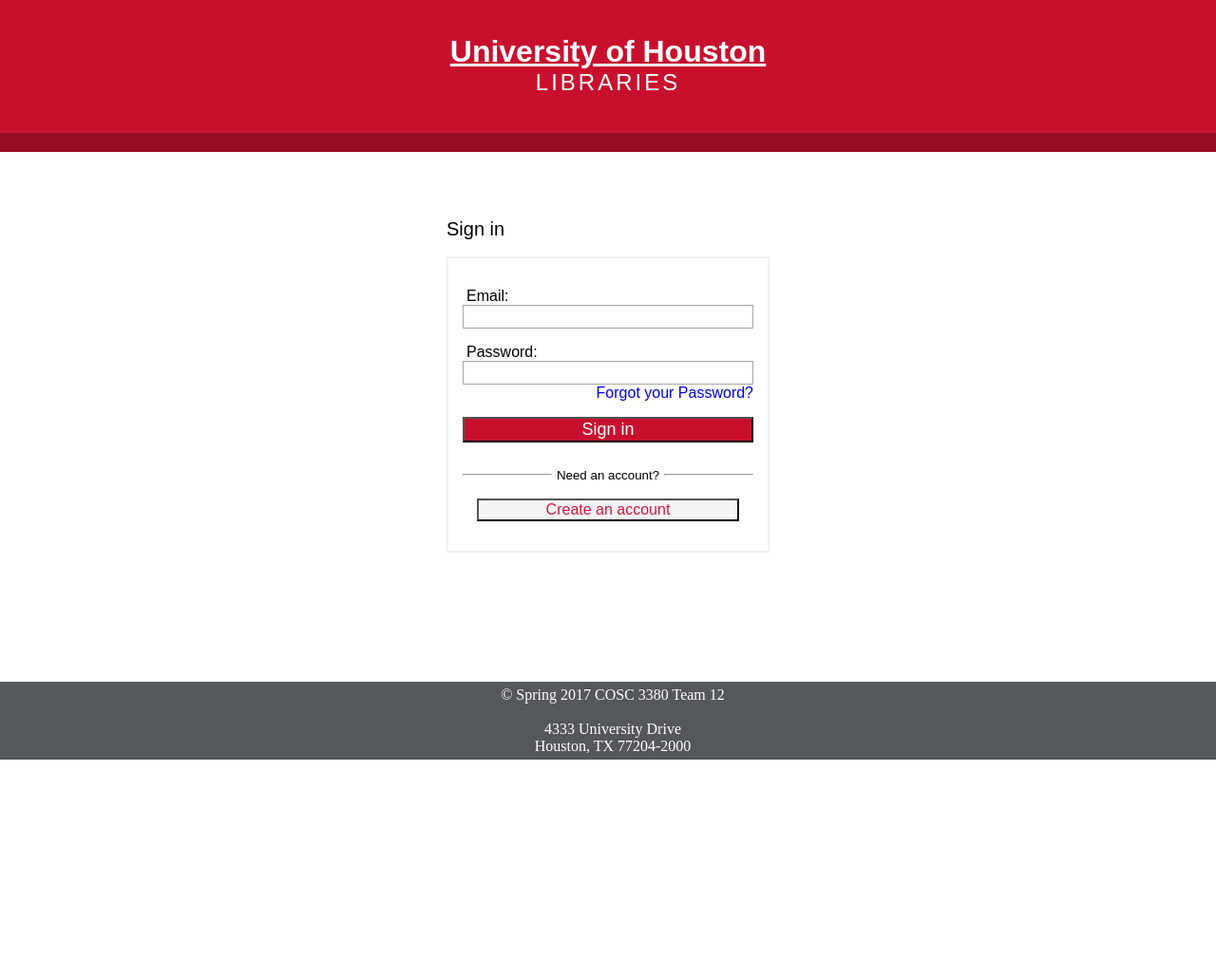
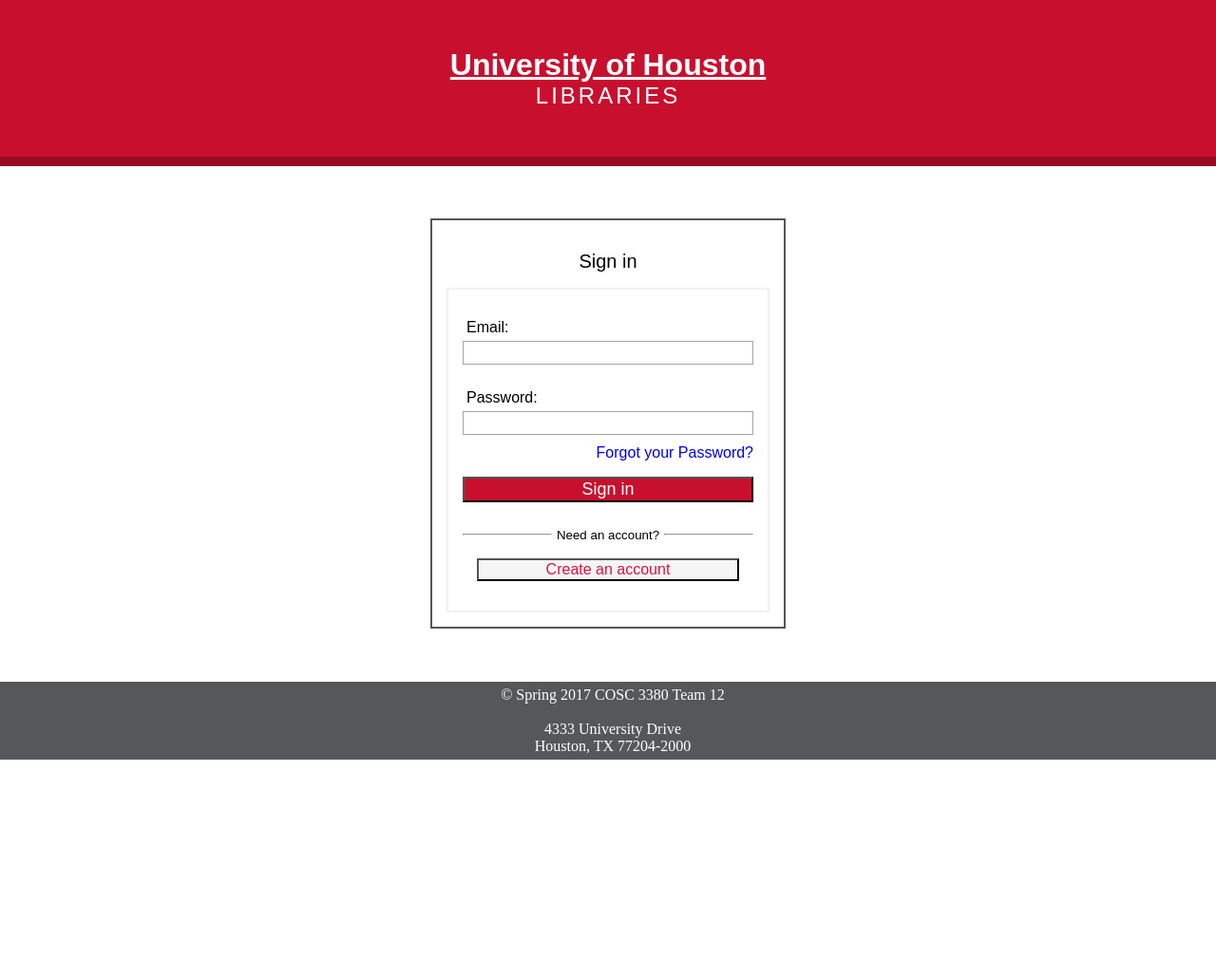
Before and after one commit to DataBaseTeam12/DataBase, a PHP site: page /LoginSystem/login.php in a window 1280 px wide. Shown: the whole page at 95% size. After the commit the page ends 800 px from the top, so only its background shows below. Run offline with PHP 8.4, Linux system fonts and the light colour scheme.

Commit message:
Adopted Erics html code and css. Made a few changed to buttons. No reason for my common other than the footer change. Will remove it later.
Also started on registar form. Its garbage atm. Using php file instead
of html because I might add php code.

```diff
--- /dev/null
+++ b/LoginSystem/common.css
@@ -0,0 +1,129 @@
+html, body {
+	margin: 0;
+	padding: 0;
+}
+
+header {
+	/*common*/
+	color: white;
+	background-color: #c8102e; /*lighter red*/
+	margin: 0px;
+	padding: 50px 0px; /*vertical horizontal*/
+	/*text*/
+	text-align: center;
+}
+
+	header h1 {
+		/*common*/
+		color: inherit;
+		background-color: inherit; /*lighter red*/
+		margin: 0px;
+		padding: 0px;
+		/*text*/
+		font: bold 2em sans-serif;
+		text-decoration: underline;
+	}
+
+	header h3 {
+		/*common*/
+		color: inherit;
+		background-color: inherit; /*lighter red*/
+		margin: 0px;
+		padding: 0px;
+		/*text*/
+		font: normal 1.5em sans-serif;
+		letter-spacing: 3px;
+		text-transform: uppercase;
+	}
+
+nav {
+	/*common*/
+	color: white;
+	background-color: #960C22; /*darker red*/
+	margin: 0px;
+	padding: 5px; /*all*/
+	/*view*/
+	overflow: hidden;
+	/*text*/
+	text-align: right;
+}
+
+	nav a {
+		/*common*/
+		color: white;
+		background-color: #c8102e; /*lighter red*/
+		margin: 0px;
+		padding: 10px;
+		/*view*/
+		display: inline-block;
+		/*text*/
+		font: bold 14px sans-serif;
+		text-decoration: none;
+		text-transform: uppercase;
+	}
+
+footer
+{
+    position: absolute;
+    width: 100%;
+    bottom: 0;
+    padding: 5px;
+    color: white;
+    background-color: #54585A;
+    clear: left;
+    text-align: center;
+}
+
+
+.current li {
+	width: 145px;
+	background-color: #960C22; /*darker red*/
+	color: #FFF9D9;
+	font-weight: bold;
+	margin-bottom: 5px;
+	text-align: right;
+}
+
+	.current li:hover {
+		background-color: #960C22; /*darker red*/
+	}
+
+	.current li a {
+		color: #FFF9D9;
+	}
+
+
+.inner {
+}
+
+input[type=username], input[type=password], input[type=text], select {
+	width: 100%;
+	padding: 10px 15px;
+	margin-top: 5px;
+	margin-bottom: 10px;
+	display: inline-block;
+	border: 1px solid #555;
+	box-sizing: border-box;
+}
+
+span.incorrect {
+	font-weight: bold;
+	padding-left: 5px;
+	padding-top: 10px;
+	color: #c8102e; /*lighter red*/
+}
+
+span.forgot {
+	float: right;
+	padding-top: 10px;
+}
+
+	span.forgot a {
+		text-decoration: none;
+		color: #960C22; /*darker red*/
+	}
+
+		span.forgot a:hover {
+			text-decoration: none;
+			color: #c8102e; /*lighter red*/
+		}
--- /dev/null
+++ b/LoginSystem/login.css
@@ -0,0 +1,107 @@
+main {
+	/*common*/
+	color: black;
+	background-color: white;
+	margin: 5px;
+	padding: 50px;
+	/*text*/
+	text-align: center;
+}
+
+#sign-in {
+	/*common*/
+	color: black;
+	background-color: white;
+	margin: 0px;
+	padding: 15px;
+	/*view*/
+	display: inline-block;
+	border: 2px solid #555555;
+	width: 340px;
+	/*text*/
+	font-family: sans-serif;
+	text-align: left;
+}
+
+	#sign-in h2 {
+		font-family: Arial, sans-serif;
+		font-size: 20px;
+		font-weight: 100;
+	}
+
+	#sign-in form {
+		/*common*/
+		margin: 10px 0px 0px 0px;
+		padding: 15px;
+		/*view*/
+		border: 2px solid #f1f1f1;
+		/*text*/
+		font-family: Arial, sans-serif;
+	}
+
+input[type=text], input[type=password] {
+	width: 100%;
+	border: 1px solid #a6a6a0;
+	box-sizing: border-box;
+	margin-right: 0;
+	height: 25px;
+	padding: 3px 7px;
+}
+
+.innerboxForgotpassword {
+	min-height: 60px;
+	width: 450px;
+	margin: auto;
+}
+
+label {
+	padding-left: 4px;
+	padding-bottom: 4px;
+}
+
+.divider {
+	margin-bottom: 5px;
+	margin-top: 25px;
+	text-align: center;
+}
+
+	.divider hr {
+		width: 30%;
+	}
+
+.left {
+	float: left
+}
+
+.registerbutton {
+	box-sizing: border-box;
+	font-size: 16px;
+	width: 90%;
+	background-color: whitesmoke;
+	color: crimson;
+	cursor: pointer;
+}
+
+.right {
+	float: right
+}
+
+a:link, a:hover, a:active {
+	text-decoration: none;
+	cursor: pointer;
+}
+
+button
+{
+    box-sizing: border-box;
+    font-size: 18px;
+    width: 100%;
+    background-color: #c8102e;
+    color: white;
+    box-sizing: border-box;
+    cursor: pointer;
+}
+
+.regbox {
+	text-align: center;
+}
--- a/LoginSystem/login.php
+++ b/LoginSystem/login.php
@@ -1,31 +1,31 @@
 <!DOCTYPE html>
-<html>
 <head>
+	<title>Login Page</title>
+	<link rel="stylesheet" href="common.css">
+	<link rel="stylesheet" href="login.css">
+	<link rel="stylesheet" href="/style/drop-down-menu.css">
+	<script src="/site/script/common.js"></script>
+	<script>
+		// add functionality to individual elements
+		document.addEventListener("DOMContentLoaded", function (event) {
+		});
+	</script>
+</head>
 
-	<link rel="stylesheet" type="text/css" href="style.css">
-
-	<title>Login Page</title>
-	<link rel="stylesheet" type="text/css" href="style.css">
-</head>
 <body>
-
-	<div>
 	<header>
-			<div class="main">
 		<h1><a href="http://www.databaseteam12.x10host.com"><font color="white">University of Houston</font></a></h1>
         <h3><a href="http://www.databaseteam12.x10host.com"><font color="white">Libraries</font></a></h3>
-			</div>
-			<div class="subhead">
+	</header>
+	<nav>
 
-			</div>
-		</header>
-	</div>
-
-	<div class="container">
-
-		<div class="innerbox">
-			<h2>Sign in</h2>
-			<form action="processData.php" method="POST" >   <!-- action="processData" sends the data that was inputed in the form to the. POST method is used for sensetive data. -->
+	</nav>
+	<!--custom html below-->
+	<main>
+		<section id="sign-in">
+			<h2 style="text-align:center;">Sign in</h2>
+			<form action="processData.php" method="POST">
+				<!--action="processData" sends the data that was inputed in the form to the. POST method is used for sensetive data.-->
 				<p>
 					<label>Email:</label><br>
 					<input type="text" name="email">
@@ -34,28 +34,26 @@
 				<p>
 					<label>Password:</label><br>
 					<input type="password" name="password">
-                    <span class="right">
-                    <a href="http://www.databaseteam12.x10host.com/loginSystem/forgotpass.php#">Forgot your Password?</a>
-                    </span>
-					<br>
+					<a href="/page/login/forgotpass.php" style="float:right;">
+						Forgot your Password?
+					</a>
+					<br><br>
 				</p>
 				<p>
-					<br>
 					<button type="submit">Sign in</button>
 				</p>
-
 				<div class="divider">
 					<hr class="left"> <small>Need an account?</small> <hr class="right">
 				</div>
 				<div class="regbox">
-                <p> <button class="registerbutton" type="submit">Create an account</button></p>
+					<p>
+						<button class="registerbutton" type="submit">Create an account</button>
+					</p>
 				</div>
-
 			</form>
-		</div>
-
-	</div>
-
+		</section>
+	</main>
+	<!--custom html above-->
 	<footer>
 		&copy; Spring 2017 COSC 3380 Team 12
 		<br><br>
@@ -64,4 +62,3 @@
 		Houston, TX 77204-2000
 	</footer>
 </body>
-</html>
```
Also changed, not shown: LoginSystem/register.html (added, +112 -0 lines), LoginSystem/register.php (deleted). Lines whose indentation alone changed are shown as unchanged.
